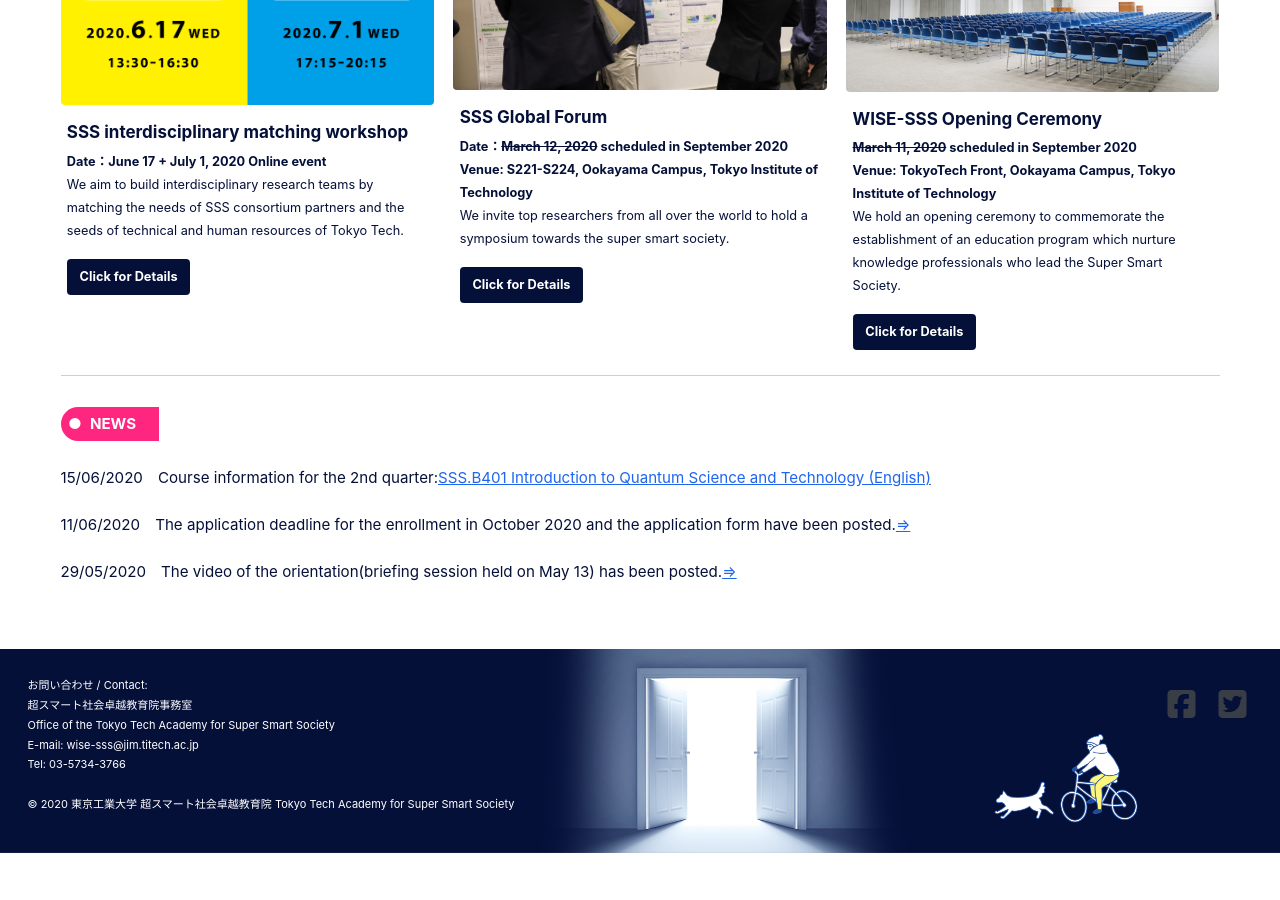
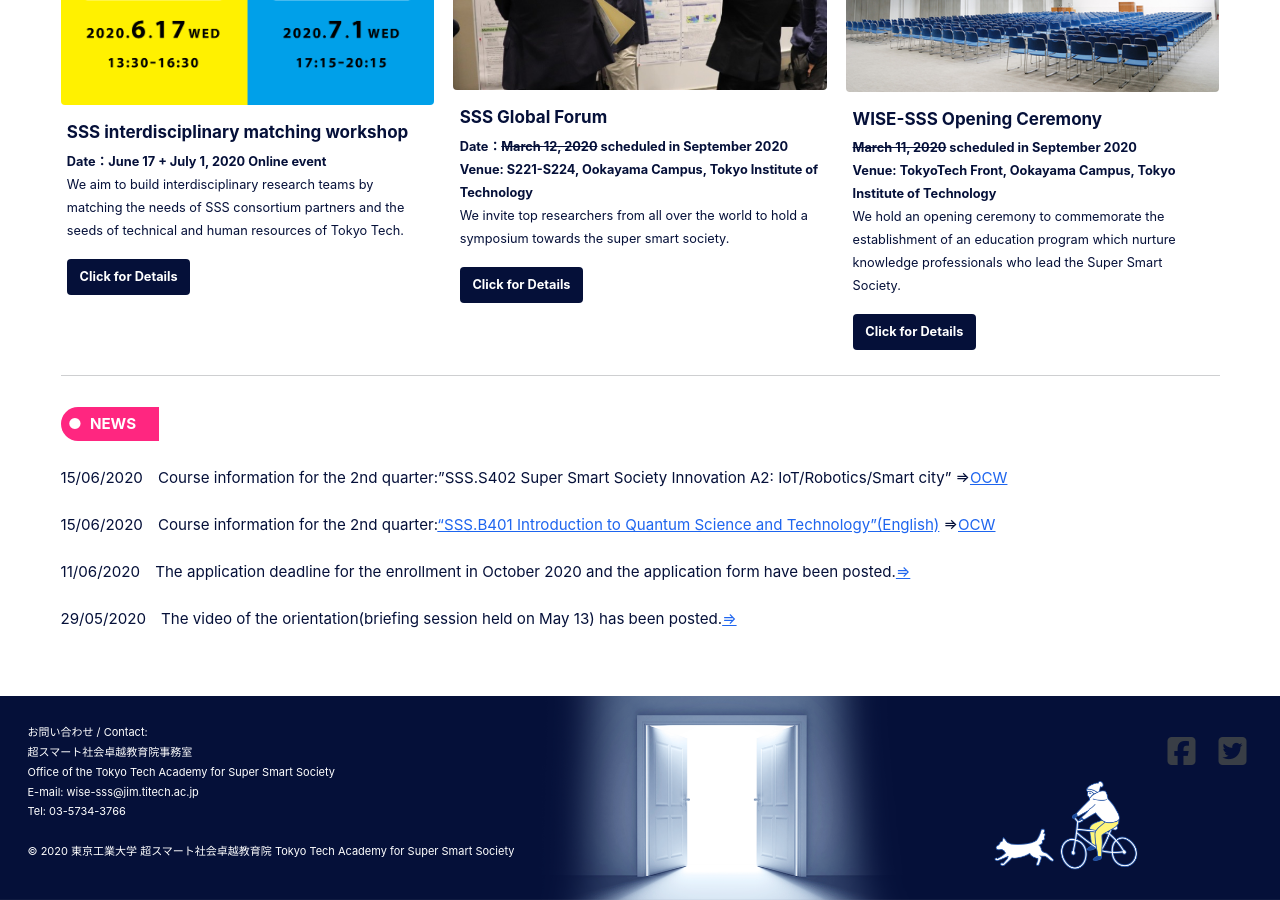
Before and after one commit to fl1d/w0ex.github.io, a Jekyll site: the page built from _pages/home_en.md, in a window 1280 px wide and 900 px high, scrolled down 688 px. Built offline with Jekyll 4.4.1, drawn with Linux system fonts in a browser that asks for light colours; cached includes are drawn as plain includes; nearby versions of some CDN libraries; before the commit the page ends 1541 px from its top, so only the background shows below that.

Commit message:
Update home_en.md

```diff
--- a/_pages/home_en.md
+++ b/_pages/home_en.md
@@ -60,7 +60,9 @@ feature_row:
 {% include feature_row %}
 
 <h6>NEWS　</h6>
-15/06/2020　Course information for the 2nd quarter:[SSS.B401 Introduction to Quantum Science and Technology (English)](/doc/SSS_B401_IntroductionToQuantumScienceAndTechnology.pdf)<br>
+15/06/2020　Course information for the 2nd quarter:"SSS.S402 Super Smart Society Innovation A2: IoT/Robotics/Smart city" ⇒[OCW](http://www.ocw.titech.ac.jp/index.php?module=General&action=T0300&GakubuCD=00&GakkaCD=400051&KeiCD=0&course=51&KamokuCD=400051&KougiCD=202028550&Nendo=2020&vid=03&lang=EN)<br>
+
+15/06/2020　Course information for the 2nd quarter:["SSS.B401 Introduction to Quantum Science and Technology"(English)](/doc/SSS_B401_IntroductionToQuantumScienceAndTechnology.pdf) ⇒[OCW](http://www.ocw.titech.ac.jp/index.php?module=General&action=T0300&GakubuCD=00&GakkaCD=400051&KeiCD=0&course=51&KamokuCD=400051&KougiCD=202028553&Nendo=2020&vid=03&lang=EN)<br>
 
 11/06/2020　The application deadline for the enrollment in October 2020 and the application form have been posted.[⇒](https://www.wise-sss.titech.ac.jp/guide_en/)
 
```
